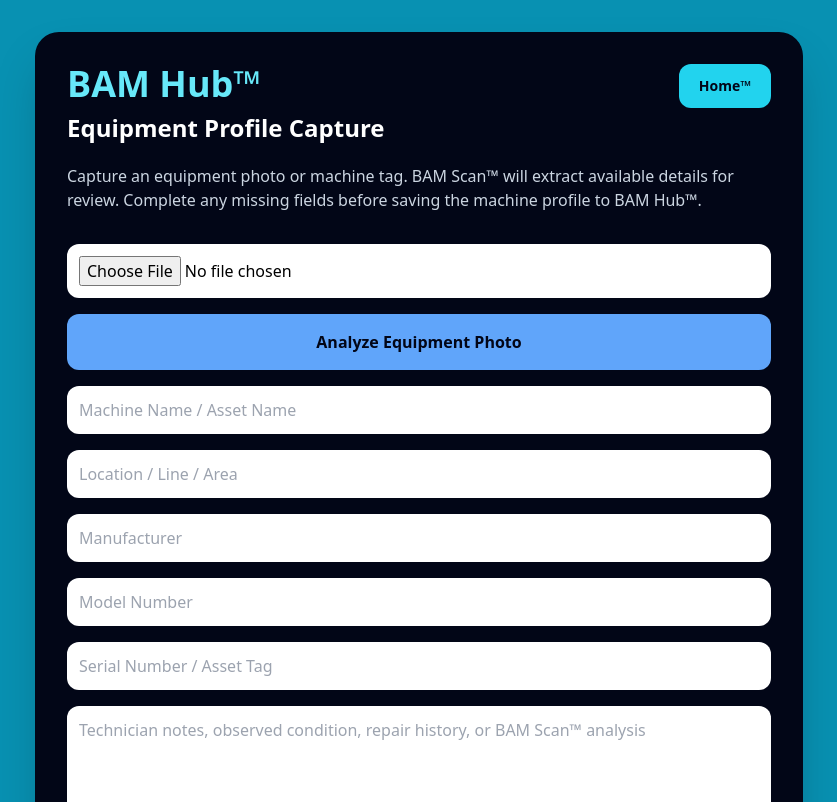
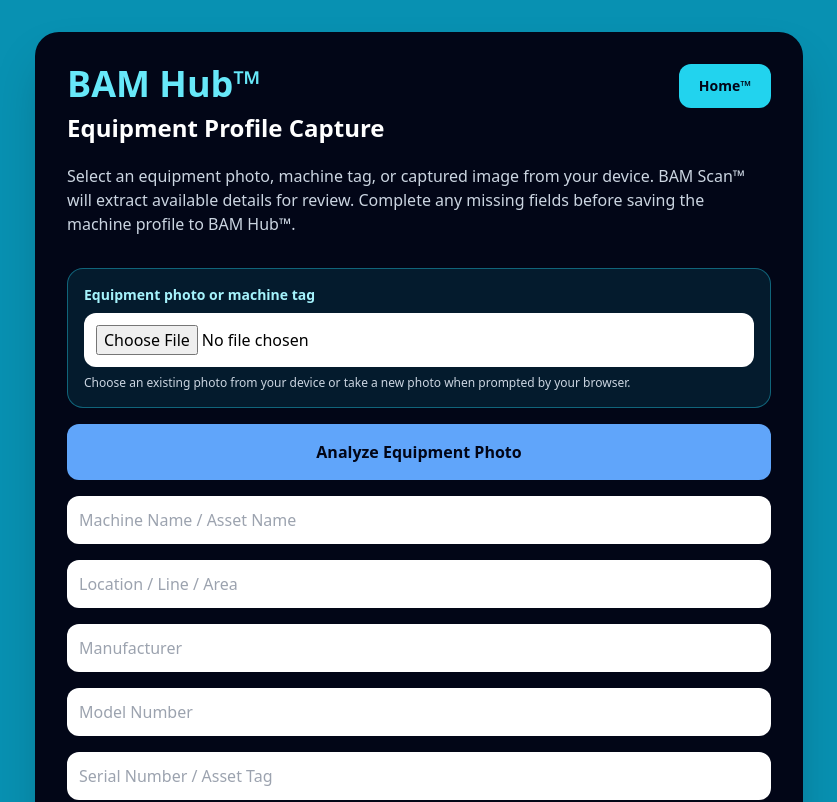
Before and after one commit to BAMToolz/bam-tools, a Next.js app: page /machines in a window 1280 px wide. Shown: the top 802 px of the page, without its empty margins (221-1058 px from the left). Built offline with nearby package versions, Linux system fonts and the light colour scheme.

Commit message:
Update page.tsx

```diff
--- a/app/machines/page.tsx
+++ b/app/machines/page.tsx
@@ -14,7 +14,7 @@
 
   async function scanPhoto() {
     if (!photo) {
-      setMessage("Please upload or capture an equipment photo before scanning.");
+      setMessage("Please select or capture an equipment photo before scanning.");
       return;
     }
 
@@ -55,7 +55,9 @@
 
       setMessage("Scan complete. Review the extracted information before saving.");
     } catch (error) {
-      setMessage("Scan could not be completed. Please verify the scanner connection and try again.");
+      setMessage(
+        "Scan could not be completed. Please verify the scanner connection and try again."
+      );
     }
   }
 
@@ -90,7 +92,9 @@
       setNotes("");
       setPhoto(null);
     } else {
-      setMessage("Machine profile could not be saved. Please review the form and try again.");
+      setMessage(
+        "Machine profile could not be saved. Please review the form and try again."
+      );
     }
   }
 
@@ -115,19 +119,35 @@
         </div>
 
         <p className="mt-5 text-slate-300">
-          Capture an equipment photo or machine tag. BAM Scan™ will extract
-          available details for review. Complete any missing fields before saving
-          the machine profile to BAM Hub™.
+          Select an equipment photo, machine tag, or captured image from your
+          device. BAM Scan™ will extract available details for review. Complete
+          any missing fields before saving the machine profile to BAM Hub™.
         </p>
 
         <div className="mt-8 space-y-4">
+          <div className="rounded-2xl border border-cyan-400/40 bg-cyan-400/10 p-4">
+            <label className="mb-2 block text-sm font-bold text-cyan-200">
+              Equipment photo or machine tag
+            </label>
+
             <input
               type="file"
               accept="image/*"
-            capture="environment"
               className="w-full rounded-xl bg-white p-3 text-black"
               onChange={(e) => setPhoto(e.target.files?.[0] || null)}
             />
+
+            <p className="mt-2 text-xs text-slate-300">
+              Choose an existing photo from your device or take a new photo when
+              prompted by your browser.
+            </p>
+
+            {photo && (
+              <p className="mt-2 text-sm font-bold text-cyan-300">
+                Selected file: {photo.name}
+              </p>
+            )}
+          </div>
 
           <button
             onClick={scanPhoto}
```
Lines whose indentation alone changed are shown as unchanged.
